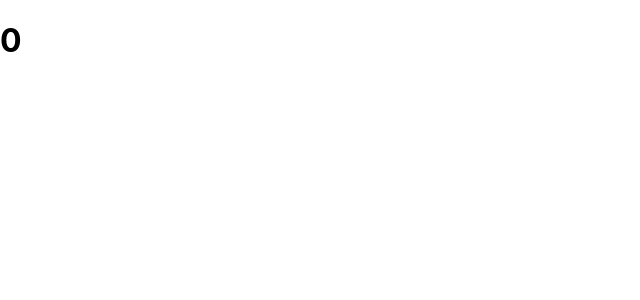
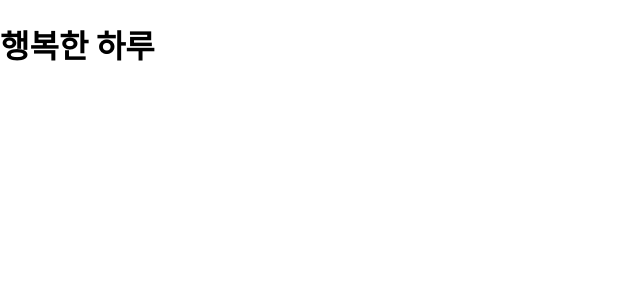
Before and after one commit to yeongseon4070/on_movie, a React (Create React App) app: page / in a window 1280 px wide. Shown: the top 300 px of the page, without its empty margins (0-640 px from the left). Built offline with nearby package versions, Linux system fonts and the light colour scheme.

Commit message:
Step 4.Timeout Proclaim.

```diff
--- a/src/App.js
+++ b/src/App.js
@@ -4,18 +4,21 @@ import "./App.css"
 //3단계에서는 useEffect를 선언해준다.
 
 const APP = () => {
-    const [onmine, setOnmine] = useState([])
+    const [onmine, setOnmine] = useState("")
     //유저스테이트 값들의 함수 이름들과 명칭과 텍스트 드으이 콘텐츠 들을 입력해준다.
     //표시될 콘텐츠는 임의로 입력해준다.
 
     useEffect(() => {
-        console. log("onhi")
+        setTimeout(() => {
+            setOnmine("행복한 하루")
+        }, 3000)
     },[])
+    //3초위에 해당 문구를 노출하겠다는 명령어 입니다.
 
     return (
         <div>
           <h1>
-            {onmine. length}
+            {onmine}
               {/*해당 함수의 데이터가 몇개인가에 대한 부분을 뿌려주는 함수 선언*/}
           </h1>
         </div>
```
